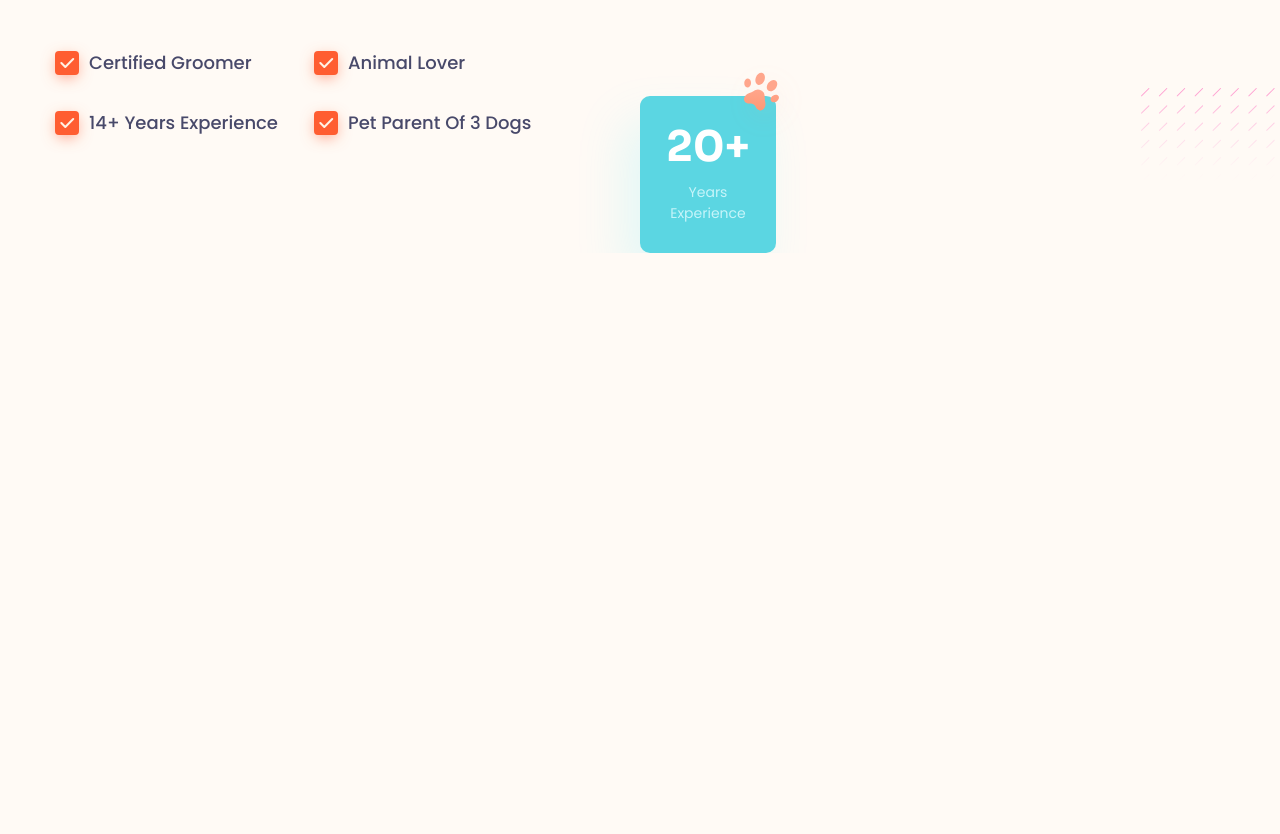
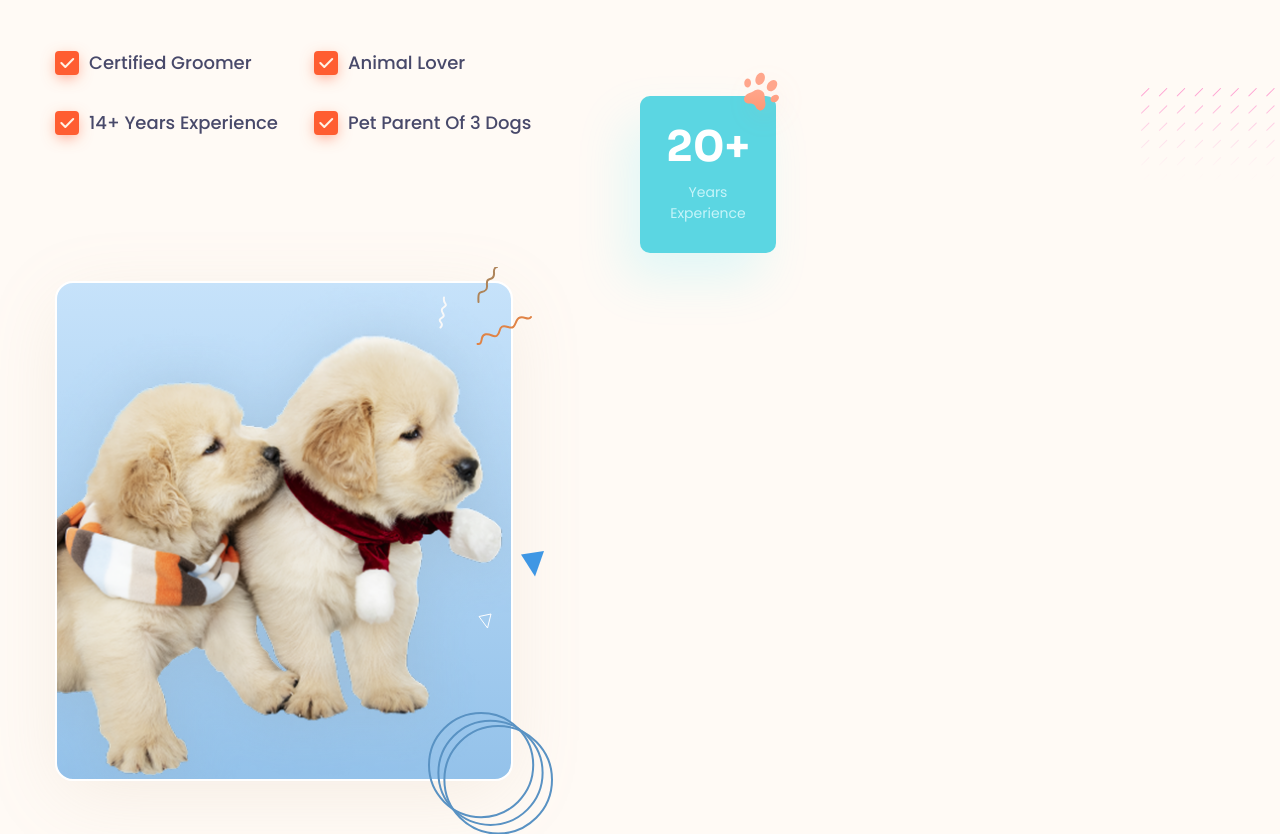
Before and after one commit to ChuAnhMinh/duan-hmtlcss-04, a plain HTML site: page index.html in a window 1280 px wide. Shown: the part 1168-2002 px from the top of the page. Before the commit the page ends 1421 px from the top, so only its background shows below. Drawn offline with Linux system fonts and the light colour scheme.

Commit message:
About#3 Building

```diff
--- a/assets/css/styles.css
+++ b/assets/css/styles.css
@@ -298,6 +298,7 @@ button {
     display: grid;
     grid-template-columns: 1fr 1fr;
     align-items: center;
+    row-gap: 146px;
 }
 
 .about__media {
@@ -418,3 +419,64 @@ button {
     right: -50px;
     z-index: -1;
 }
+
+.about__img-wrap-bottom {
+    width: 458px;
+    margin-left: 0;
+    background: linear-gradient(180deg, #c6e2fa 0%, #94c2ea 100%);
+    border: 2px solid #fff;
+    box-shadow: 0px 17px 77px -8px rgba(190, 165, 139, 0.17);
+    border-radius: 18px;
+}
+
+.about__img-wrap-bottom::after {
+    content: none;
+}
+
+.about__img-bottom {
+    width: 100%;
+}
+
+.about__decor-img {
+    position: absolute;
+}
+
+.about__decor-img:nth-child(1) {
+    top: 13px;
+    right: 64px;
+}
+
+.about__decor-img:nth-child(2) {
+    top: -16px;
+    right: 13px;
+}
+
+.about__decor-img:nth-child(3) {
+    top: 33px;
+    right: -21px;
+}
+
+.about__decor-img:nth-child(4) {
+    top: 268px;
+    right: -33px;
+}
+
+.about__decor-img:nth-child(5) {
+    bottom: 150px;
+    right: 19px;
+}
+
+.about__decor-img:nth-child(6) {
+    right: -24px;
+    bottom: -40px;
+}
+
+.about__decor-img:nth-child(7) {
+    right: -33px;
+    bottom: -47px;
+}
+
+.about__decor-img:nth-child(8) {
+    right: -42px;
+    bottom: -55px;
+}
--- a/index.html
+++ b/index.html
@@ -191,9 +191,25 @@
                         </figure>
                         <img src="./assets/img/About02.svg" alt="" class="about__media-decor">
                     </div>
+
                     <div class="about__media">
+                        <figure class="about__img-wrap about__img-wrap-bottom">
+                            <img src="./assets/img/Dog_1.png" alt="" class="about__img about__img-bottom">
 
+                            <!-- Decorator -->
+                            <div>
+                                <img src="./assets/img/line1.svg" alt="" class="about__decor-img">
+                                <img src="./assets/img/line2.svg" alt="" class="about__decor-img">
+                                <img src="./assets/img/line3.svg" alt="" class="about__decor-img">
+                                <img src="./assets/img/tamgiac2.svg" alt="" class="about__decor-img">
+                                <img src="./assets/img/tamgiac.svg" alt="" class="about__decor-img">
+                                <img src="./assets/img/Ellipse 19.svg" alt="" class="about__decor-img">
+                                <img src="./assets/img/Ellipse 18.svg" alt="" class="about__decor-img">
+                                <img src="./assets/img/Ellipse 17.svg" alt="" class="about__decor-img">
+                            </div>
+                        </figure>
                     </div>
+
                     <section class="about__content">
 
                     </section>
```
Also changed, not shown: assets/img/Dog_1.png (added), assets/img/Ellipse 17.svg (added), assets/img/Ellipse 18.svg (added), assets/img/Ellipse 19.svg (added), assets/img/line1.svg (added), assets/img/line2.svg (added), assets/img/line3.svg (added), assets/img/tamgiac.svg (added), assets/img/tamgiac2.svg (added).
